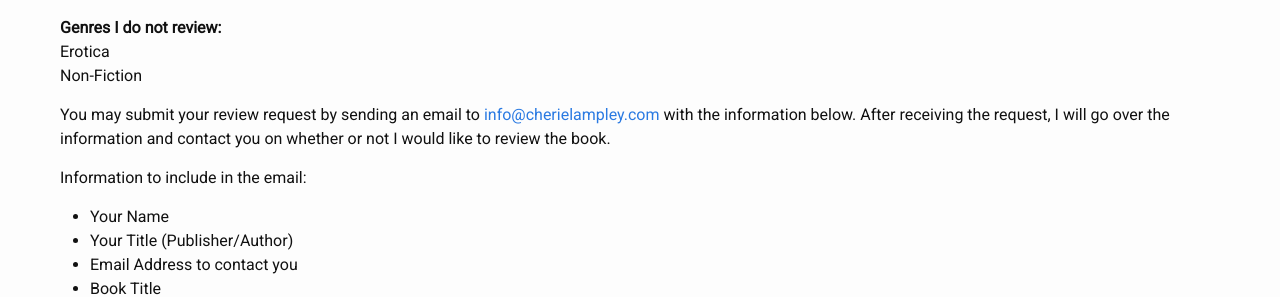
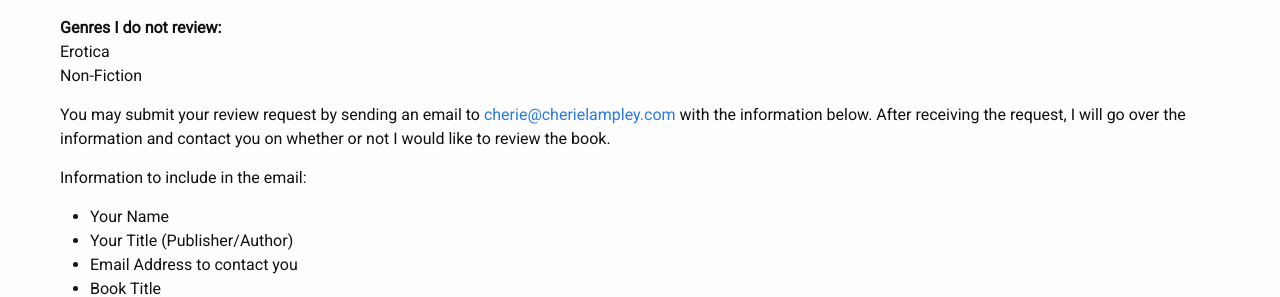
Before and after one commit to cdlampley/cdlampley.github.io, a Jekyll site: the page built from bookreviewpolicy.md, in a window 1280 px wide. Shown: the part 533-830 px from the top of the page. Built offline with Jekyll 4.4.1, drawn with Linux system fonts in a browser that asks for light colours; nearby versions of some CDN libraries.

Commit message:
updated email address

```diff
--- a/bookreviewpolicy.md
+++ b/bookreviewpolicy.md
@@ -24,7 +24,7 @@
 Erotica<br>
 Non-Fiction<br>
 
-You may submit your review request by sending an email to <a href="mailto:info@cherielampley.com">info@cherielampley.com</a> with the information below. After receiving the request, I will go over the information and contact you on whether or not I would like to review the book.
+You may submit your review request by sending an email to <a href="mailto:cherie@cherielampley.com">cherie@cherielampley.com</a> with the information below. After receiving the request, I will go over the information and contact you on whether or not I would like to review the book.
 
 Information to include in the email:
 
```
